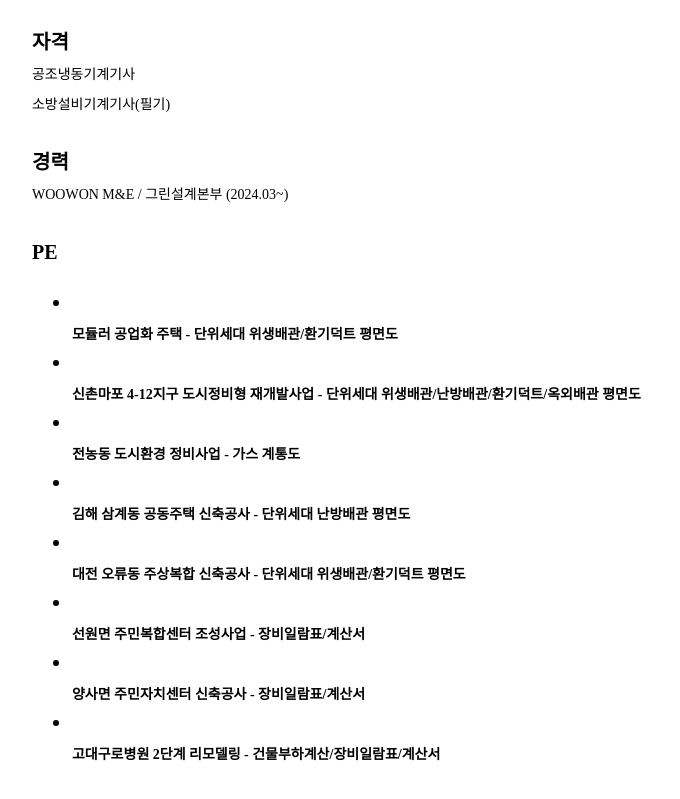
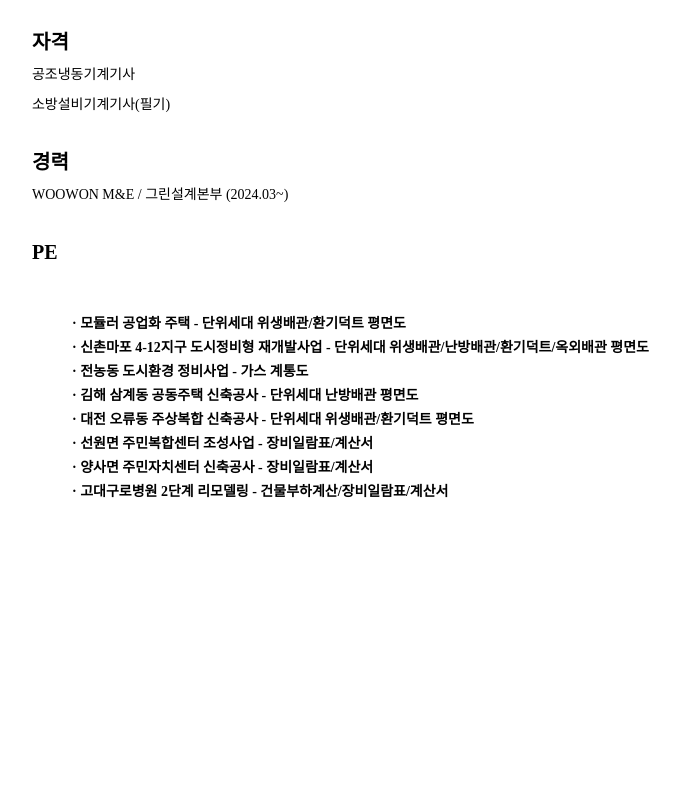
Before and after one commit to beopgyulim/20182577, a plain HTML site: page index.html in a window 1280 px wide. Shown: the part 501-1300 px from the top of the page, without its empty margins (368-1048 px from the left). After the commit the page ends 1048 px from the top, so only its background shows below. Drawn offline with Linux system fonts and the light colour scheme.

Commit message:
Update index.html

```diff
--- a/index.html
+++ b/index.html
@@ -56,14 +56,14 @@
             <p style="margin-top: 1.5em;"><strong>경력</strong><br><span class="small-text">WOOWON M&E / 그린설계본부 (2024.03~)</span></p>
             <p style="margin-top: 1.5em;"><strong>PE</strong></p>
             <ul style="font-size: 16px; font-weight: bold;">
-                <li> </strong><br><span class="small-text">모듈러 공업화 주택 - 단위세대 위생배관/환기덕트 평면도</li>
-                <li> </strong><br><span class="small-text">신촌마포 4-12지구 도시정비형 재개발사업 - 단위세대 위생배관/난방배관/환기덕트/옥외배관 평면도
-                <li> </strong><br><span class="small-text">전농동 도시환경 정비사업 - 가스 계통도</li>
-                <li> </strong><br><span class="small-text">김해 삼계동 공동주택 신축공사 - 단위세대 난방배관 평면도</li>
-                <li> </strong><br><span class="small-text">대전 오류동 주상복합 신축공사 - 단위세대 위생배관/환기덕트 평면도</li>
-                <li> </strong><br><span class="small-text">선원면 주민복합센터 조성사업 - 장비일람표/계산서</li>
-                <li> </strong><br><span class="small-text">양사면 주민자치센터 신축공사 - 장비일람표/계산서</li>
-                <li> </strong><br><span class="small-text">고대구로병원 2단계 리모델링 - 건물부하계산/장비일람표/계산서</li>
+                </strong><br><span class="small-text"> · 모듈러 공업화 주택 - 단위세대 위생배관/환기덕트 평면도</li>
+                </strong><br><span class="small-text"> · 신촌마포 4-12지구 도시정비형 재개발사업 - 단위세대 위생배관/난방배관/환기덕트/옥외배관 평면도
+                </strong><br><span class="small-text"> · 전농동 도시환경 정비사업 - 가스 계통도</li>
+                </strong><br><span class="small-text"> · 김해 삼계동 공동주택 신축공사 - 단위세대 난방배관 평면도</li>
+                </strong><br><span class="small-text"> · 대전 오류동 주상복합 신축공사 - 단위세대 위생배관/환기덕트 평면도</li>
+                </strong><br><span class="small-text"> · 선원면 주민복합센터 조성사업 - 장비일람표/계산서</li>
+                </strong><br><span class="small-text"> · 양사면 주민자치센터 신축공사 - 장비일람표/계산서</li>
+                </strong><br><span class="small-text"> · 고대구로병원 2단계 리모델링 - 건물부하계산/장비일람표/계산서</li>
             </ul>
         </div>
     </div>
```
